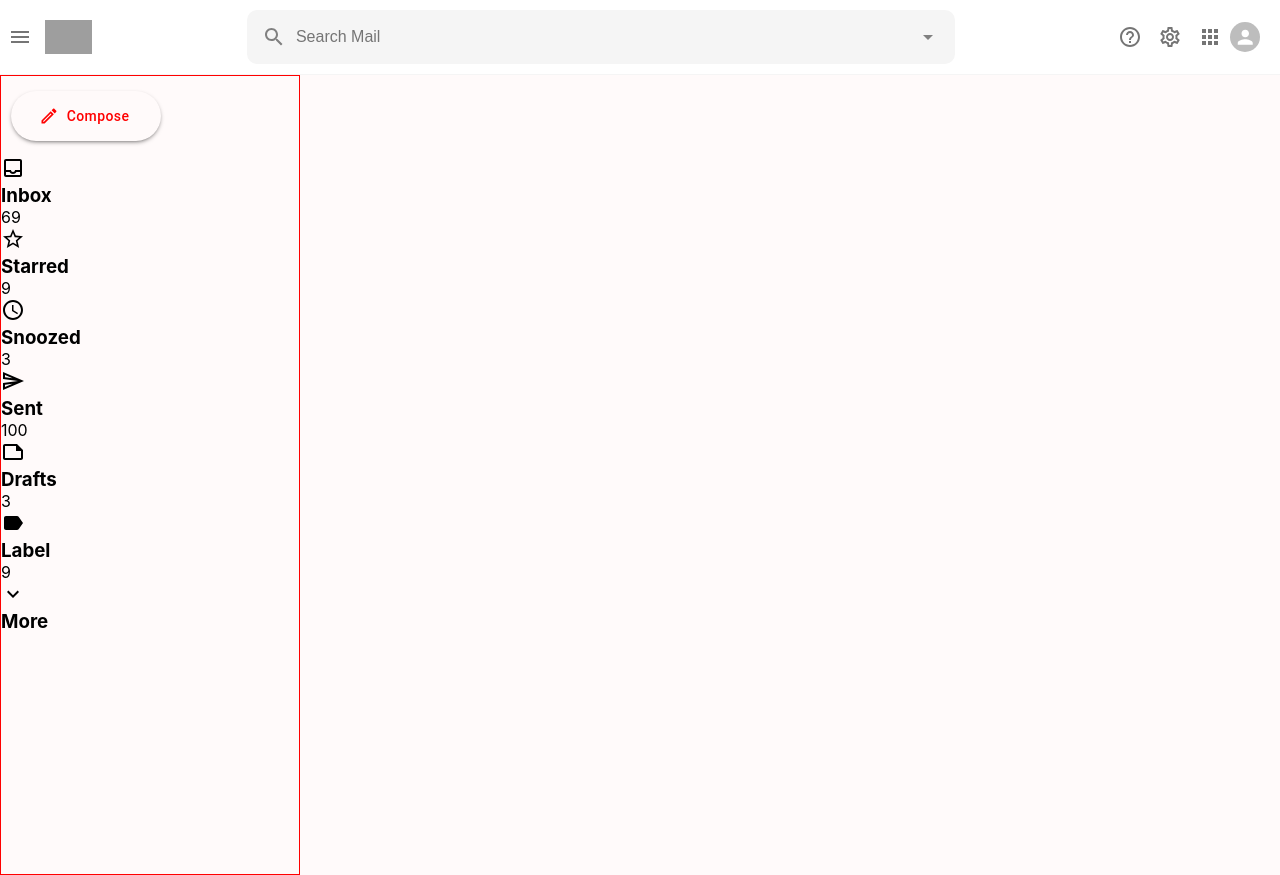
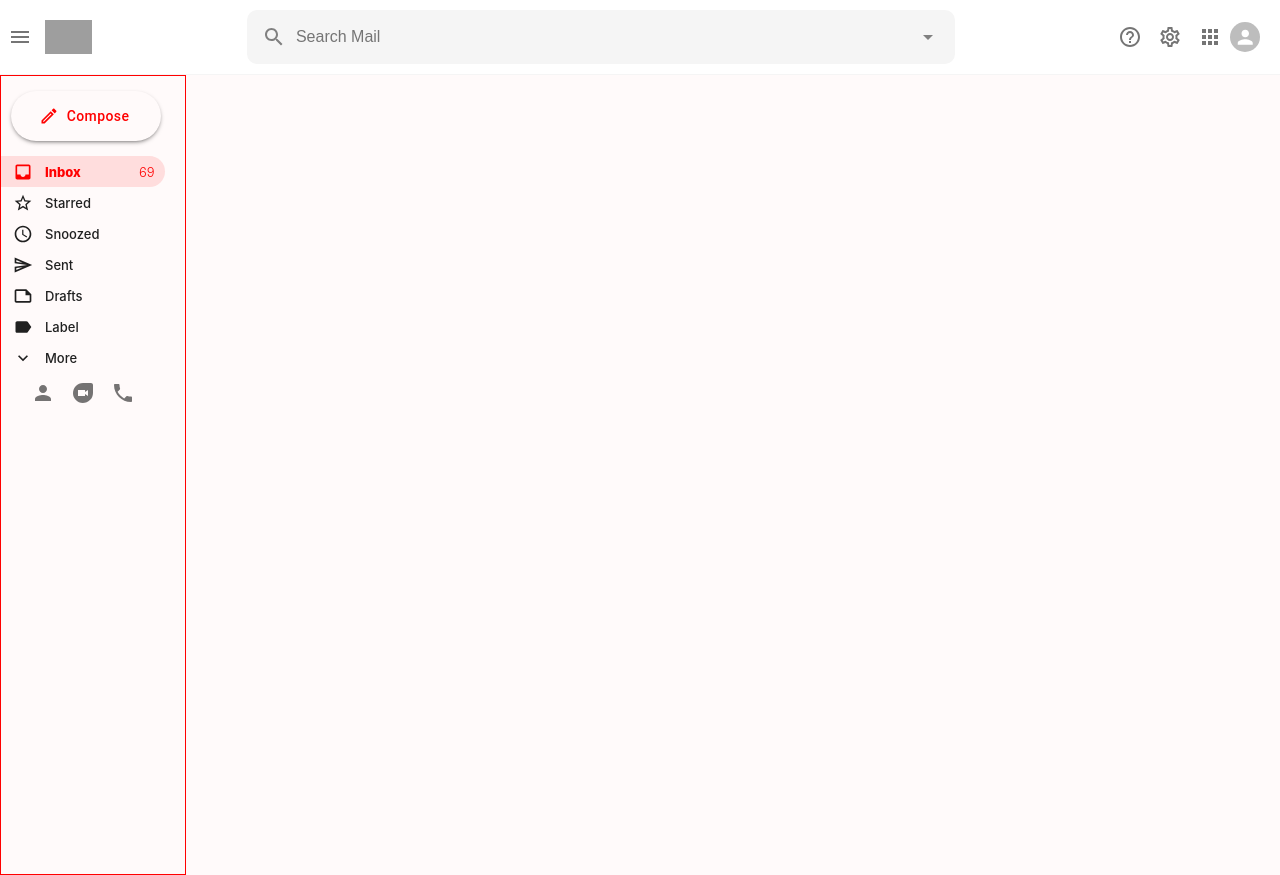
Before and after one commit to DevShasa/gmail_clone, a React (Create React App) app: page / in a window 1280 px wide. Built offline with nearby package versions, Linux system fonts and the light colour scheme; grey boxes are pictures that could not be loaded.

Commit message:
sidebar styling complete

```diff
--- a/src/components/Sidebar.css
+++ b/src/components/Sidebar.css
@@ -1,7 +1,7 @@
 .sidebar{
     border: 1px solid red;
-    flex: 0.3;
-    max-width: 300px;
+    flex: 0.13;
+    /* max-width: 300px; */
     padding-right: 20px;
 }
 .sidebar__compose{
@@ -16,3 +16,7 @@
     height: 50px !important;
     width:150px !important;
 }
+.sidebar__footer{
+    display:flex;
+    justify-content: center;
+}
--- a/src/components/Sidebar.js
+++ b/src/components/Sidebar.js
@@ -3,15 +3,23 @@ import "./Sidebar.css";
 import Button from '@mui/material/Button';
 import CreateOutlinedIcon from '@mui/icons-material/CreateOutlined';
 import SidebarOption from "./SidebarOption";
-import InboxOutlinedIcon from '@mui/icons-material/InboxOutlined';
 import StarBorderOutlinedIcon from '@mui/icons-material/StarBorderOutlined';
 import AccessTimeOutlinedIcon from '@mui/icons-material/AccessTimeOutlined';
 import SendOutlinedIcon from '@mui/icons-material/SendOutlined';
 import NoteOutlinedIcon from '@mui/icons-material/NoteOutlined';
 import LabelIcon from '@mui/icons-material/Label';
 import ExpandMoreOutlinedIcon from '@mui/icons-material/ExpandMoreOutlined';
+import InboxIcon from '@mui/icons-material/Inbox';
+import { IconButton } from '@mui/material';
+import PersonIcon from '@mui/icons-material/Person';
+import DuoIcon from '@mui/icons-material/Duo';
+import LocalPhoneIcon from '@mui/icons-material/LocalPhone';
+import { useDispatch } from "react-redux";
 
 function Sidebar() {
+
+    const dispatch = useDispatch()
+
     return (
         <div className="sidebar">
             <Button
@@ -23,7 +31,7 @@ function Sidebar() {
                 Compose
             </Button>
 
-            <SidebarOption Icon ={InboxOutlinedIcon} title="Inbox" number={69} selected={true}/>
+            <SidebarOption Icon ={InboxIcon} title="Inbox" number={69} selected={true}/>
             <SidebarOption Icon ={StarBorderOutlinedIcon} title="Starred" number={9}/>
             <SidebarOption Icon ={AccessTimeOutlinedIcon} title="Snoozed" number={3}/>
             <SidebarOption Icon ={SendOutlinedIcon} title="Sent" number={100}/>
@@ -31,6 +39,20 @@ function Sidebar() {
             <SidebarOption Icon ={LabelIcon} title="Label" number={9}/>
             <SidebarOption Icon ={ExpandMoreOutlinedIcon} title="More"/>
 
+            <div className="sidebar__footer">
+                <div className="sidebar__footerIcons">
+                    <IconButton>
+                        <PersonIcon />
+                    </IconButton>
+                    <IconButton>
+                        <DuoIcon />
+                    </IconButton>
+                    <IconButton>
+                        <LocalPhoneIcon />
+                    </IconButton>
+                </div>
+            </div>
+
         </div>
     )
 }
--- a/src/components/SidebarOption.css
+++ b/src/components/SidebarOption.css
@@ -1,3 +1,53 @@
 .sidebarOption{
+    display: flex;
+    align-items: center;
+    height: 31px;
+    padding: 0 10px;
+    cursor:pointer;
+    border-top-right-radius: 20px;
+    border-bottom-right-radius: 20px;
+    color:#202020;
+}
 
+/* These styles should appear on hover
+These styles should also appear if selected = true */
+.sidebarOption:hover,
+.sidebarOption:hover > p,
+.sidebarOption:hover > h3,
+.sideBarOption--active,
+.sideBarOption--active > p,
+.sideBarOption--active > h3{
+    background-color: #ffdddd;
+    color: red;
+    font-weight: 800 !important;
 }
+
+.sidebarOption> h3{
+    flex: 1;
+    margin-left: 10px;
+    font-size: 13px;
+    font-weight: 500;
+}
+
+.sidebarOption> p{
+    display: none;
+    font-weight: 300 !important;
+    font-size: 13px !important;
+}
+
+.sideBarOption--active> p{
+    display: inline !important;
+}
+
+.sidebarOption:hover >p{
+    display: inline;
+}
+.sidebarOption > .MuiSvgIcon-root{
+    padding: 2px;
+}
+
+@media only screen and (max-width:500px){
+    .sidebarOption > .MuiSvgIcon-root{
+        display: none;
+    }
+}
```
